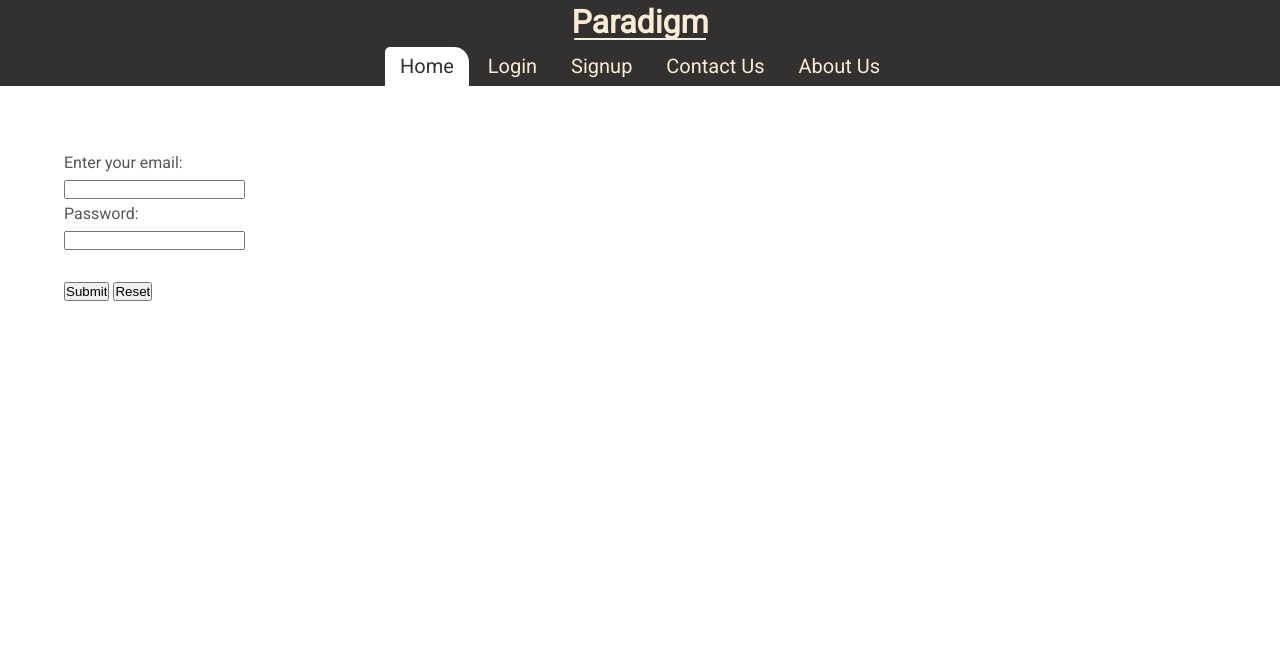
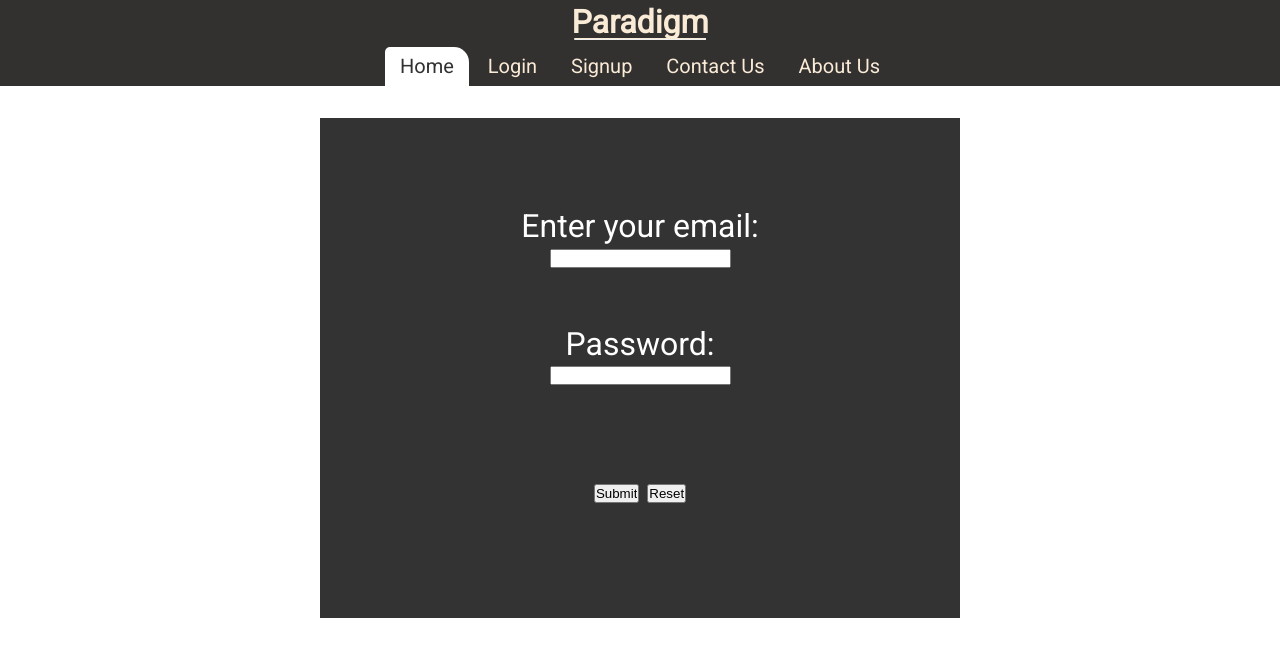
Before and after one commit to paraspatle-jpg/Paradigm, a plain HTML site: page log in.html in a window 1280 px wide. Drawn offline with Linux system fonts and the light colour scheme.

Commit message:
Update style.css

```diff
--- a/style.css
+++ b/style.css
@@ -47,3 +47,32 @@ form
     padding: auto;
     display:flex;
 }
+
+
+
+section#login-form
+{
+	height: 500px;
+	color:white;
+	background-color: #333;
+    align-items:center;
+    margin: auto;
+    padding: auto;
+    width: 50%;
+
+
+}
+
+.login-container
+{
+	display: grid;
+	text-align:center;
+}
+
+.login-item
+{
+ padding-left: auto;
+ padding-right: auto;
+ font-size: 2em;
+ padding-top: 2em;
+}
```
